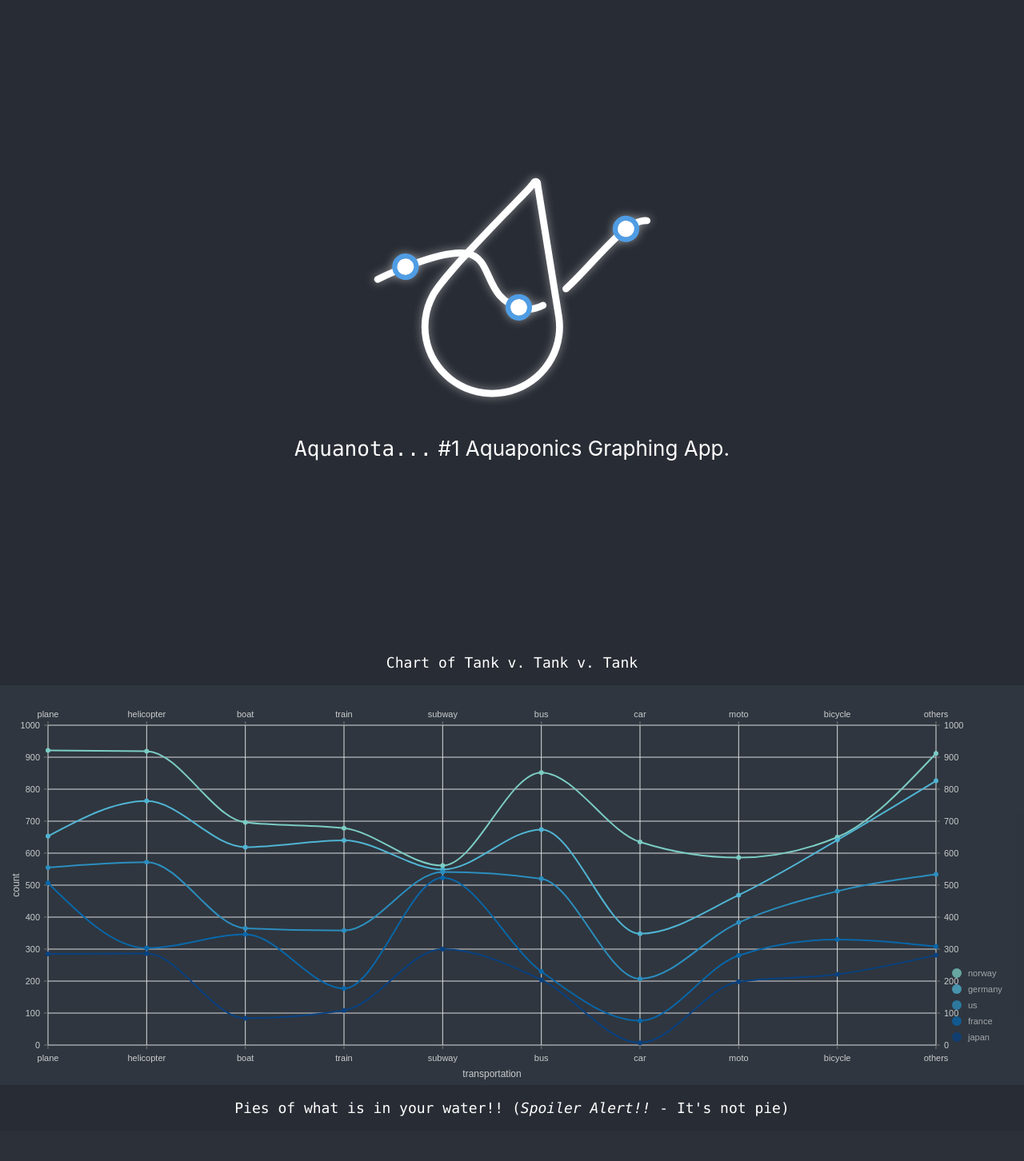
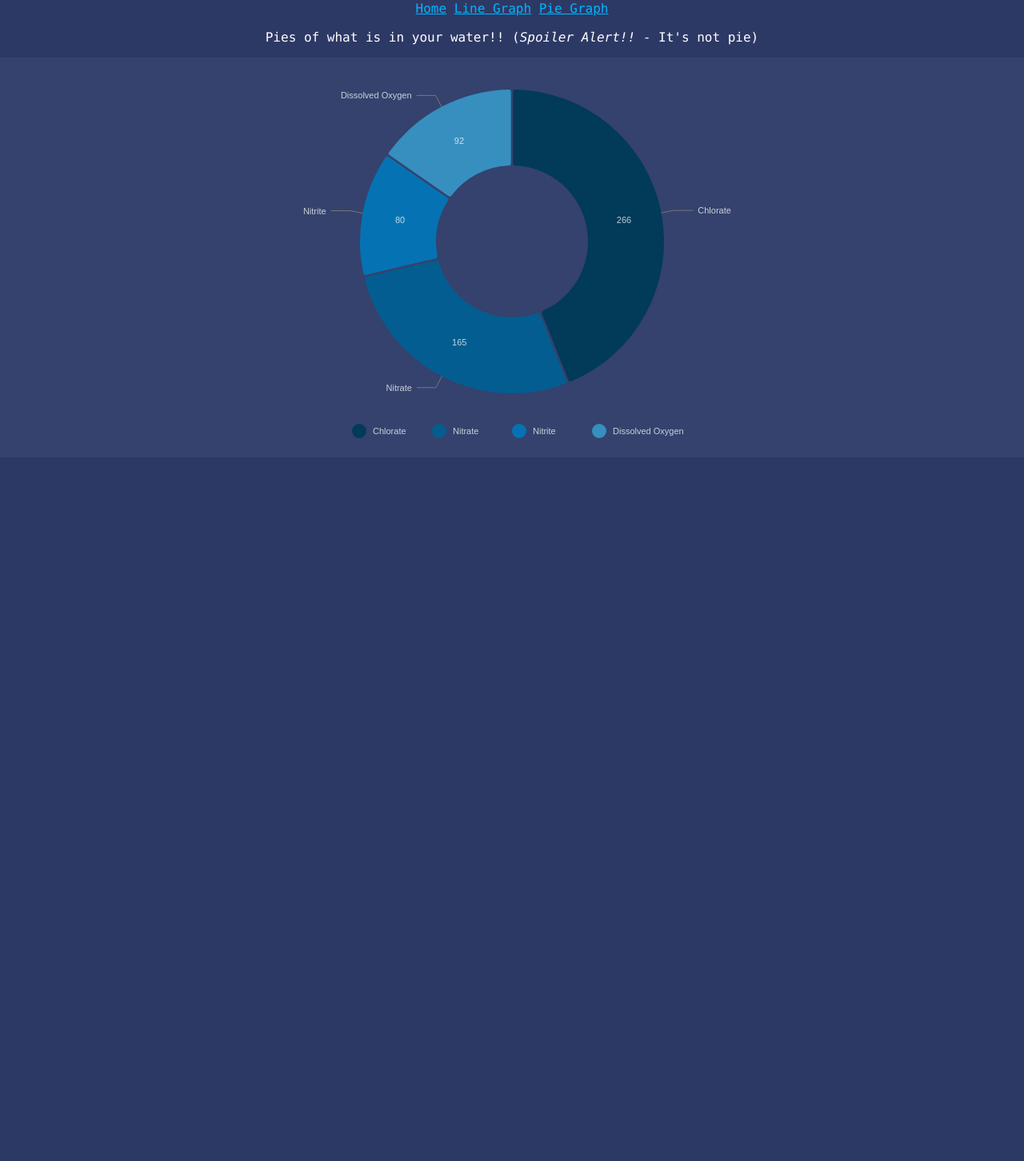
Before and after one commit to acgriswold/Aquanota-App, a React (Create React App) app: page /Overview/PieGraph in a window 1280 px wide. Shown: the top 1452 px of the page at 80% size. After the commit the page ends 800 px from the top, so only its background shows below. Built offline with nearby package versions, Linux system fonts and the light colour scheme.

Commit message:
Added Routing/Multi-Pages/404Pages/SimpleNavigation/Other

```diff
--- a/package.json
+++ b/package.json
@@ -8,6 +8,7 @@
     "react": "^16.7.0",
     "react-dom": "^16.7.0",
     "react-navigation": "^3.0.9",
+    "react-router-dom": "^4.3.1",
     "react-scripts": "2.1.3"
   },
   "scripts": {
--- a/src/App.js
+++ b/src/App.js
@@ -1,24 +1,33 @@
 import React, { Component } from 'react';
+import { BrowserRouter as Router, Route, Switch } from "react-router-dom";
 import logo from './img/logo.svg';
 import './css/App.css';
-import DisplayGraphLine from "./custom_modules/DisplayGraphLine";
-import DisplayGraphPie from "./custom_modules/DisplayGraphPie";
+import Overview from "./custom_pages/Overview";
+import Page404 from "./custom_pages/Page404";
 
 class App extends Component {
   render() {
-    return <div className="App">
-        <header className="App-header">
+    return <Router>
+      <div className = "App">
+        <Switch>
+          <Route exact path="/" component={ Splash } />
+          <Route path="/Overview" component={ Overview } />
+          <Route component={ Page404 } />
+        </Switch>
+      </div>
+    </Router>;
+  }
+}
+
+const Splash = () => (<header className="App-header">
           <img src={logo} className="App-logo" alt="logo" />
           <p>
             <code>Aquanota...</code> #1 Aquaponics Graphing App.
           </p>
+          <a href="/Overview" className="App-link">
+              Continue to App
+            </a>
         </header>
-        <div className="App-body">
-          <DisplayGraphLine />
-          <DisplayGraphPie />
-        </div>
-      </div>;
-  }
-}
+);
 
 export default App;
--- a/src/css/App.css
+++ b/src/css/App.css
@@ -27,10 +27,6 @@
   font-size: calc(10px + 1vmin);
 }
 
-.App-link {
-  color: #61dafb;
-}
-
 @keyframes App-logo-slide-in {
   from {
     opacity: 0;
--- a/src/css/Chart.css
+++ b/src/css/Chart.css
@@ -1,8 +1,10 @@
-.DisplayGraphLine, .DisplayGraphPie {
-  text-align: center;
+.Display {
+    background-color: inherit;
+    text-align: center;
+    color: white;
 }
 
-.DisplayGraph-chart {
+.Display-chart, .Display-pie {
   height: 500px;
   width: 100vw;
   background-color: rgba(165, 215, 255, 0.055);
@@ -10,13 +12,13 @@
   color: black;
 }
 
-.DisplayGraph-pie {
+/* .Display-pie {
   height: 500px;
   width: 100vw;
   background-color: rgba(165, 215, 255, 0.025);
   font-size: calc(5px + 1vmin);
   color: black;
-}
+} */
 
 .Chart-header {
   display: flex;
--- /dev/null
+++ b/src/css/Page404.css
@@ -0,0 +1,32 @@
+.Page404 {
+    background: #00E7DC;
+    margin: 0;
+    padding: 0;
+    overflow: hidden
+}
+
+.Page404-header {
+    min-height: 100vh;
+    display: flex;
+    flex-direction: column;
+    align-items: center;
+    justify-content: center;
+    font-size: calc(10px + 2vmin);
+}
+
+
+.Page404-header h1 {
+    font-family: 'Nunito', sans-serif;
+    color: #fff;
+    text-align: center;
+    padding: 2em 0 0;
+    opacity: 0;
+}
+
+.Page404-header svg {
+    position: fixed;
+    bottom: 0;
+    left: 0;
+    height: 100%;
+    width: 100%
+}
--- a/src/css/index.css
+++ b/src/css/index.css
@@ -2,7 +2,7 @@ body {
   margin: 0;
   padding: 0;
   overflow-x: hidden;
-  background-color: #282c34;
+  background-color: rgb(45, 57, 101);
   font-family: -apple-system, BlinkMacSystemFont, "Segoe UI", "Roboto", "Oxygen",
     "Ubuntu", "Cantarell", "Fira Sans", "Droid Sans", "Helvetica Neue",
     sans-serif;
@@ -14,3 +14,15 @@ code {
   font-family: source-code-pro, Menlo, Monaco, Consolas, "Courier New",
     monospace;
 }
+
+.App-link {
+  color: #00B6FF;
+}
+
+.App-link:hover {
+  color: #005FB8;
+}
+
+a:visited, a:active {
+  color: #00B6FF;
+}
--- a/src/custom_modules/DisplayGraphLine.js
+++ b/src/custom_modules/DisplayGraphLine.js
@@ -247,13 +247,13 @@ const colorPalette = [
 class DisplayGraphLine extends Component {
     render() {
         return (
-            <div className="DisplayGraphLine">
+            <div className="Display">
                 <header className="Chart-header">
                     <p>
                         <code> Chart of Tank v. Tank v. Tank </code>
                     </p>
                 </ header>
-                <div className="DisplayGraph-chart">
+                <div className="Display-chart">
                     <ResponsiveLine
                         data={dataSet}
                         margin={{
--- a/src/custom_modules/DisplayGraphPie.js
+++ b/src/custom_modules/DisplayGraphPie.js
@@ -38,13 +38,13 @@ const colorPalette = [
 class DisplayGraphPie extends Component {
     render() {
         return (
-            <div className="DisplayGraphPie">
+            <div className="Display">
                 <header className="Chart-header">
                     <p>
                         <code> Pies of what is in your water!!  (<i>Spoiler Alert!!</i> - It's not pie) </code>
                     </p>
                 </ header>
-                <div className="DisplayGraph-pie">
+                <div className="Display-pie">
                     <ResponsivePie
                         data = { dataSet }
                         margin={{
--- /dev/null
+++ b/src/custom_pages/Overview.js
@@ -0,0 +1,29 @@
+import React, { Component } from 'react';
+import { BrowserRouter as Router, Route, Switch } from "react-router-dom";
+import '../css/App.css';
+import DisplayGraphLine from "../custom_modules/DisplayGraphLine";
+import DisplayGraphPie from "../custom_modules/DisplayGraphPie";
+
+class Overview extends Component {
+  render() {
+    return <Router>
+      <div className = "Overview">
+        <code>
+          <a className="App-link" href="/">Home</a>
+          &nbsp;
+          <a className="App-link" href="/Overview/LineGraph">Line Graph</a>
+          &nbsp;
+          <a className="App-link" href="/Overview/PieGraph">Pie Graph</a>
+        </code>
+        <div>
+          <Switch>
+            <Route path="/Overview/LineGraph" component={ DisplayGraphLine } />
+            <Route path="/Overview/PieGraph" component={ DisplayGraphPie } />
+          </Switch>
+        </div>
+      </div>
+    </Router>;
+  }
+}
+
+export default Overview;
--- /dev/null
+++ b/src/custom_pages/Page404.js
@@ -0,0 +1,19 @@
+import React, { Component } from 'react';
+import '../css/Page404.css';
+
+class Page404 extends Component {
+    render() {
+        return (
+            <div className="Page404">
+                <div className="Page404-header">
+                <code>
+                    <p>Page not found...</p>
+                    <a className="App-link" href="/">Go Home?</a>
+                </code>
+                </div>
+            </div>
+        );
+    }
+}
+
+export default Page404;
```
Also changed, not shown: 1 other file (tests, documents, lock files or other folders).
